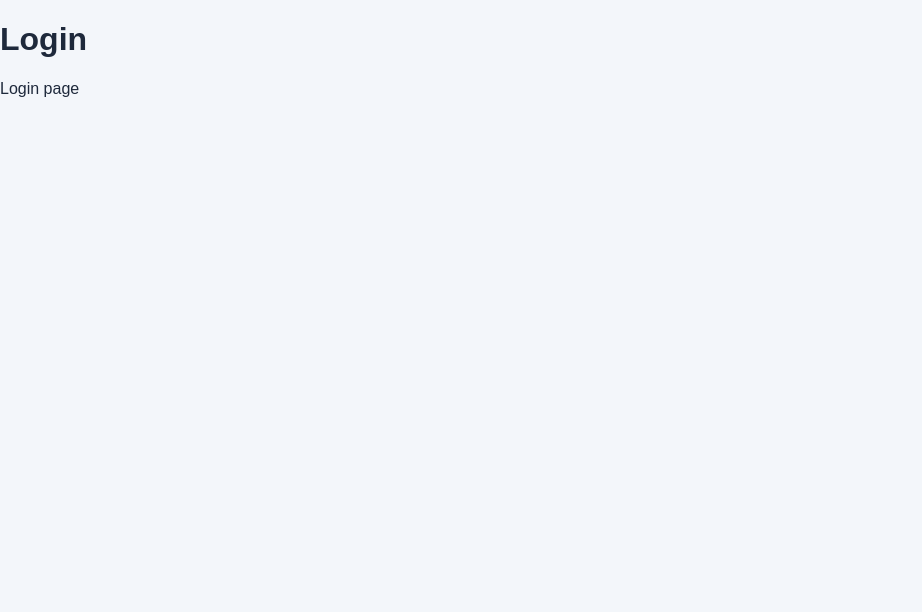
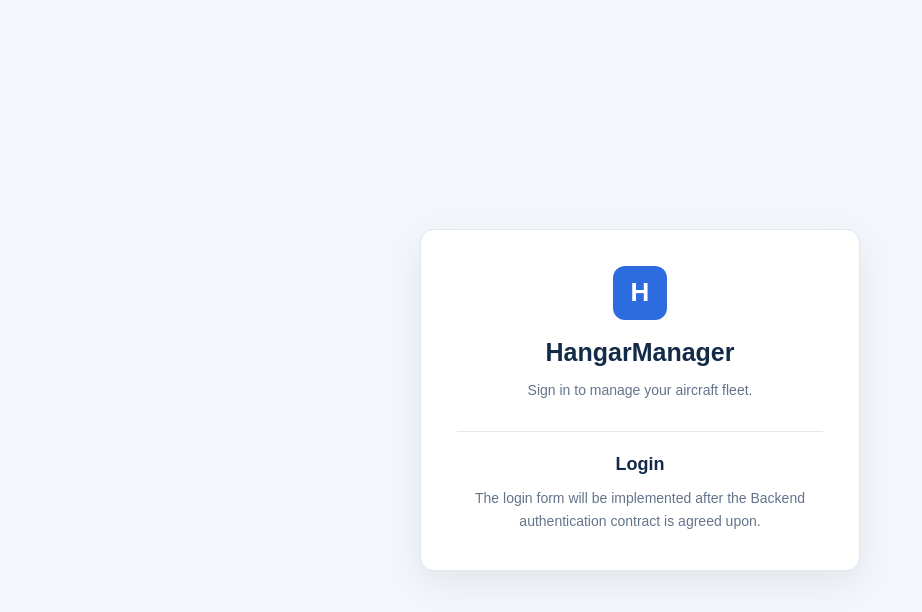
Before and after one commit to davidostry/Hangar-Manager, a React (Vite) app in the folder client/: page /login in a window 1280 px wide. Shown: the top 612 px of the page, without its empty margins (0-922 px from the left). Built offline with nearby package versions, Linux system fonts and the light colour scheme.

Commit message:
add: updated login

```diff
--- a/client/src/pages/Login.tsx
+++ b/client/src/pages/Login.tsx
@@ -1,9 +1,23 @@
 function Login() {
   return (
-    <div>
-      <h1>Login</h1>
-      <p>Login page</p>
-    </div>
+    <main className="login-page">
+      <section className="login-panel">
+        <div className="login-brand-icon">H</div>
+
+        <h1>HangarManager</h1>
+
+        <p>Sign in to manage your aircraft fleet.</p>
+
+        <div className="login-placeholder">
+          <h2>Login</h2>
+
+          <p>
+            The login form will be implemented after the
+            Backend authentication contract is agreed upon.
+          </p>
+        </div>
+      </section>
+    </main>
   );
 }
 
```
